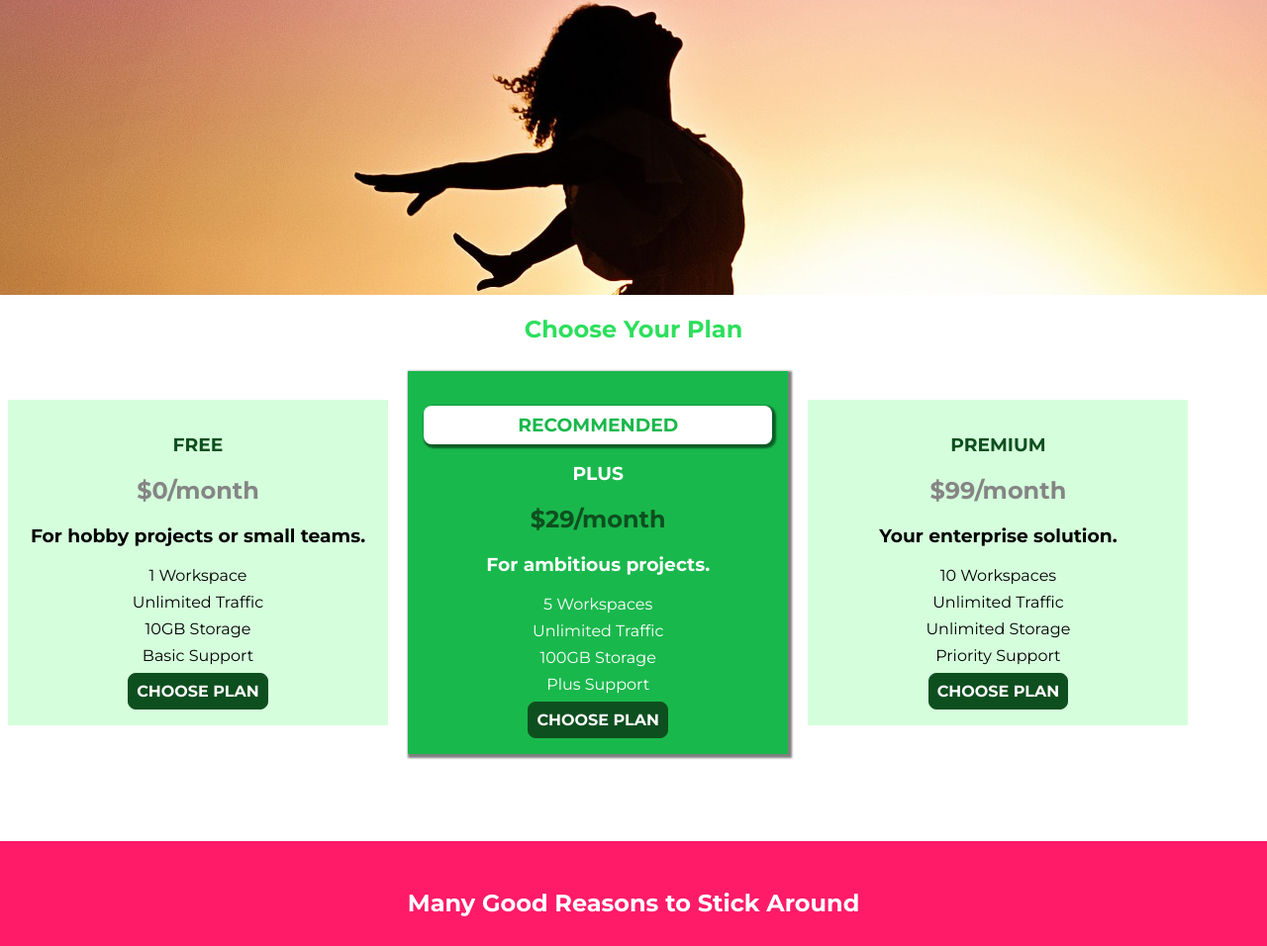
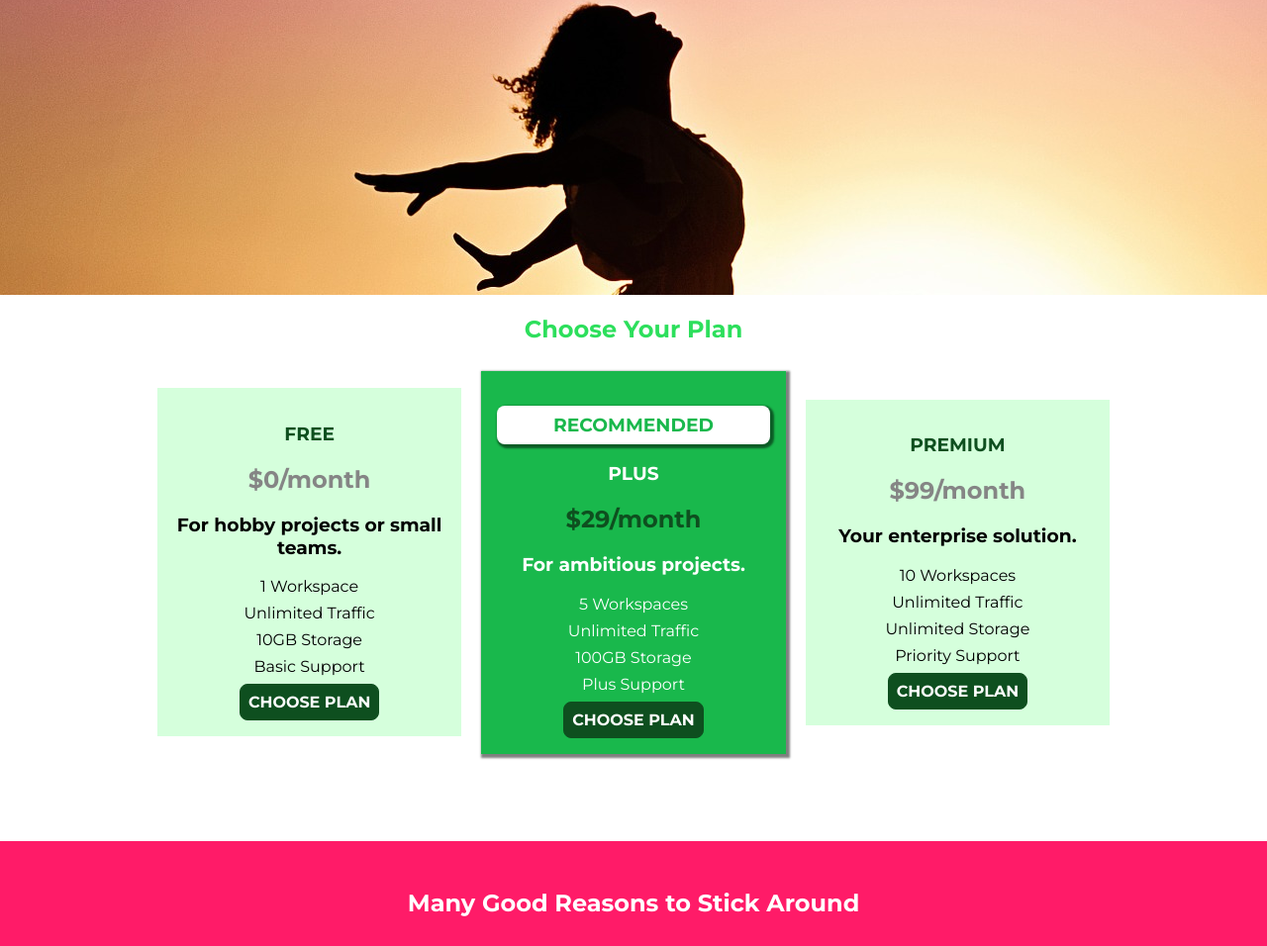
Before and after one commit to tercette/webpage-project, a plain HTML site: page index.html in a window 1280 px wide. Shown: the part 273-1229 px from the top of the page at 99% size. Drawn offline with Linux system fonts and the light colour scheme.

Commit message:
adding final touches

```diff
--- a/index.html
+++ b/index.html
@@ -39,7 +39,7 @@
         </section>
         <section id="plans">
             <h1 class="section-title">Choose Your Plan</h1>
-            <div>
+            <div class="plan__list">
                 <article class="plan">
                     <h1 class="plan__title">FREE</h1>
                     <h2 class="plan__price">$0/month</h2>
--- a/main.css
+++ b/main.css
@@ -13,6 +13,12 @@
 #product-overview h1 {
     color: white;
     font-family: 'Anton', sans-serif;
+}
+
+.plan__list {
+    width: 80%;
+    margin: auto;
+    text-align: center;
 }
 
 .plan {
```
